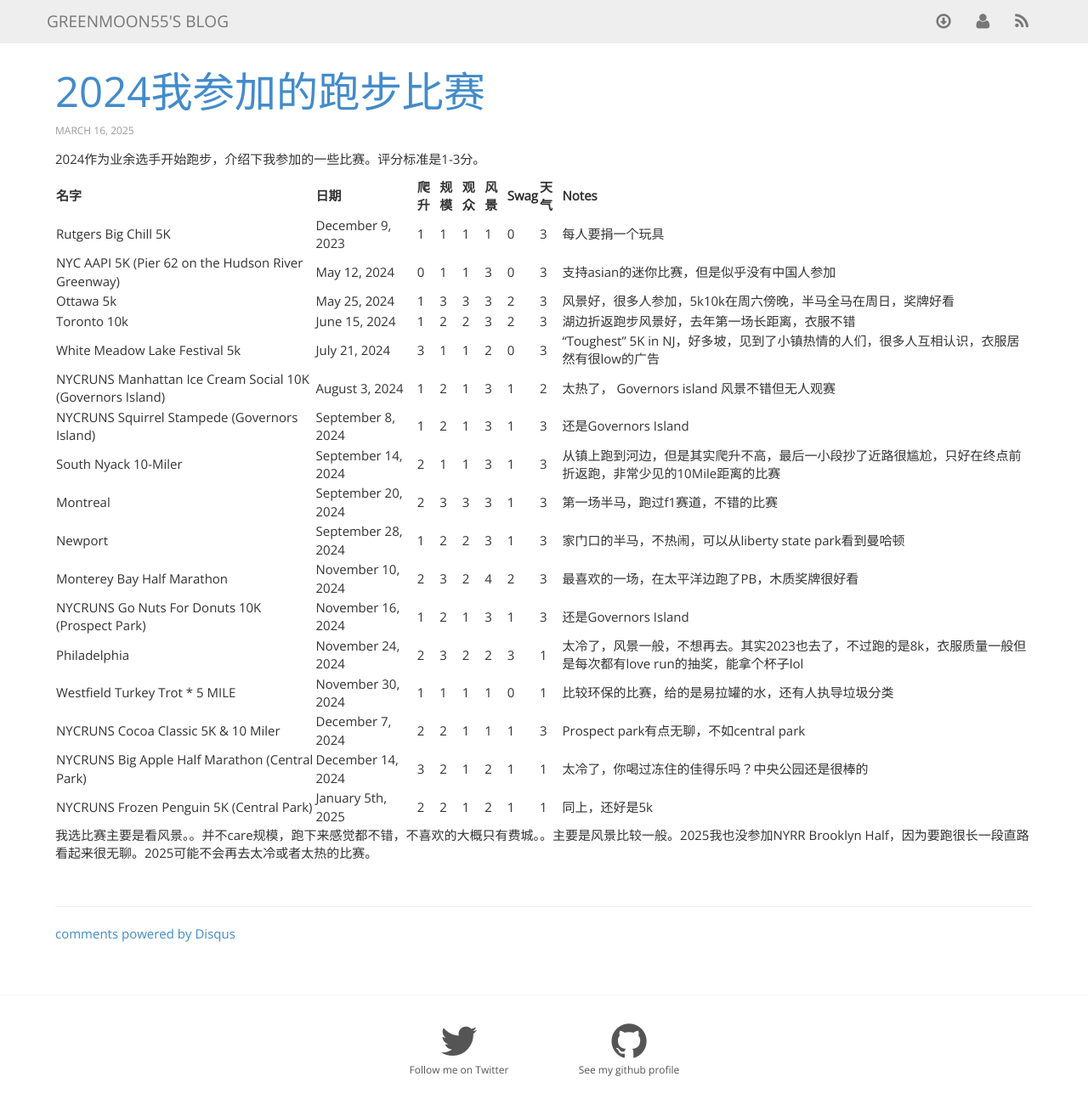
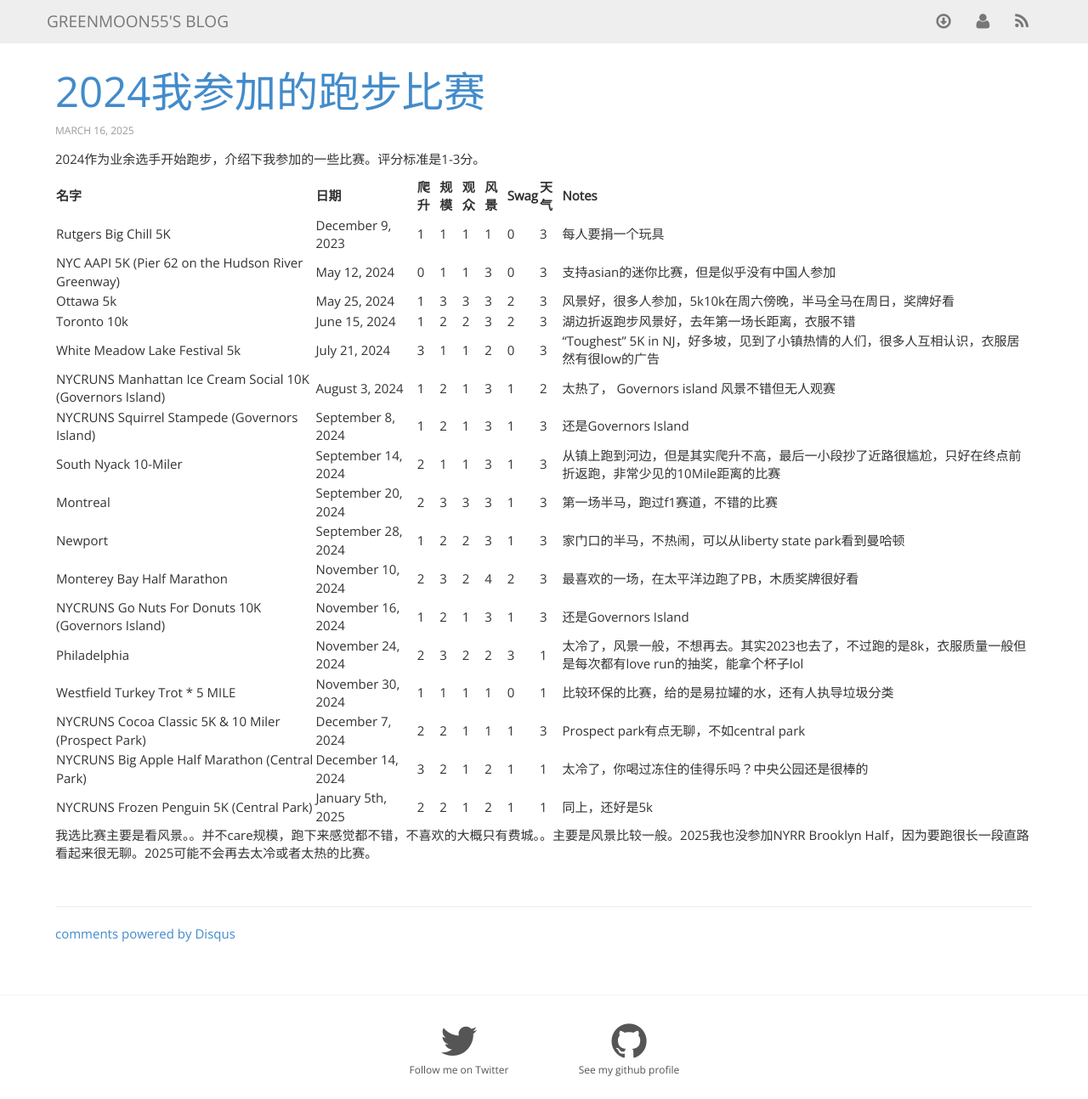
Before and after one commit to greenmoon55/greenmoon55.github.io, a Jekyll site: the page built from _posts/2025-03-16-2024-running-races.markdown, in a window 1280 px wide and 1398 px high, cut to the strip 0-1294 px from the top of the window. Shown: the whole strip at 85% size. Built offline with Jekyll 4.4.1, drawn with Linux system fonts in a browser that asks for light colours; nearby versions of some CDN libraries; comment, search, counter and statistics services are not loaded.

Commit message:
Update 2025-03-16-2024-running-races.markdown

```diff
--- a/_posts/2025-03-16-2024-running-races.markdown
+++ b/_posts/2025-03-16-2024-running-races.markdown
@@ -19,10 +19,10 @@
 | Montreal | September 20, 2024 | 2 | 3 | 3 | 3 | 1 | 3 | 第一场半马，跑过f1赛道，不错的比赛 |
 | Newport | September 28, 2024 | 1 | 2 | 2 | 3 | 1 | 3 | 家门口的半马，不热闹，可以从liberty state park看到曼哈顿 |
 | Monterey Bay Half Marathon | November 10, 2024 | 2 | 3 | 2 | 4 | 2 | 3 | 最喜欢的一场，在太平洋边跑了PB，木质奖牌很好看 |
-| NYCRUNS Go Nuts For Donuts 10K (Prospect Park) | November 16, 2024 | 1 | 2 | 1 | 3 | 1 | 3 | 还是Governors Island |
+| NYCRUNS Go Nuts For Donuts 10K (Governors Island) | November 16, 2024 | 1 | 2 | 1 | 3 | 1 | 3 | 还是Governors Island |
 | Philadelphia | November 24, 2024 | 2 | 3 | 2 | 2 | 3 | 1 | 太冷了，风景一般，不想再去。其实2023也去了，不过跑的是8k，衣服质量一般但是每次都有love run的抽奖，能拿个杯子lol |
 | Westfield Turkey Trot * 5 MILE | November 30, 2024 | 1 | 1 | 1 | 1 | 0 | 1 | 比较环保的比赛，给的是易拉罐的水，还有人执导垃圾分类 |
-| NYCRUNS Cocoa Classic 5K & 10 Miler | December 7, 2024 | 2 | 2 | 1 | 1 | 1 | 3 | Prospect park有点无聊，不如central park |
+| NYCRUNS Cocoa Classic 5K & 10 Miler (Prospect Park) | December 7, 2024 | 2 | 2 | 1 | 1 | 1 | 3 | Prospect park有点无聊，不如central park |
 | NYCRUNS Big Apple Half Marathon (Central Park) | December 14, 2024 | 3 | 2 | 1 | 2 | 1 | 1 | 太冷了，你喝过冻住的佳得乐吗？中央公园还是很棒的 |
 | NYCRUNS Frozen Penguin 5K (Central Park) | January 5th, 2025 | 2 | 2 | 1 | 2 | 1 | 1 | 同上，还好是5k |
 
```
